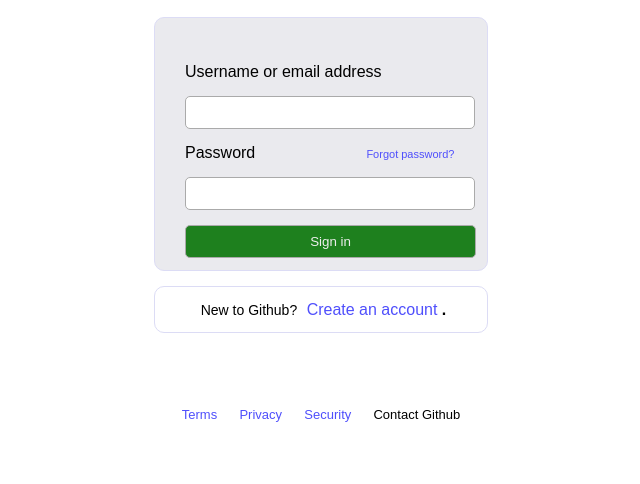
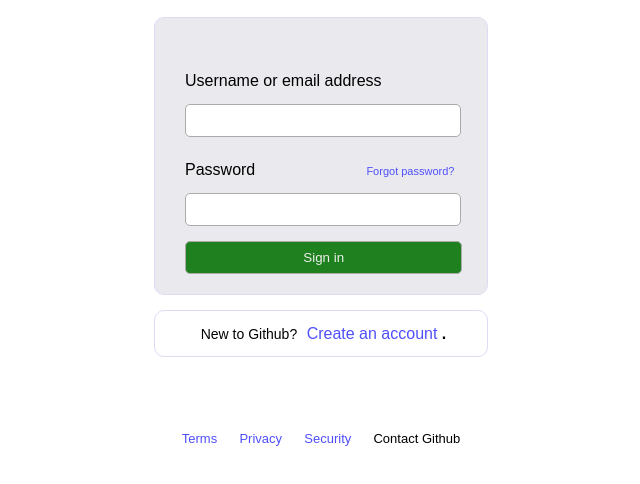
Before and after one commit to Lotacodic/github-login-page-recreated, a plain HTML site: page index.html in a window 1280 px wide. Shown: the part 154-638 px from the top of the page, without its empty margins (319-959 px from the left). Drawn offline with Linux system fonts and the light colour scheme.

Commit message:
adjusted input and label margin

```diff
--- a/index.html
+++ b/index.html
@@ -4,7 +4,7 @@
     <meta charset="UTF-8">
     <meta http-equiv="X-UA-Compatible" content="IE=edge">
     <meta name="viewport" content="width=device-width, initial-scale=1.0">
-    <title>Sign in to Github</title>
+    <title>Sign in to GitHub . GitHub</title>
     <link rel="stylesheet" href="style.css">
     <link rel="icon" href="/images/[removal.ai]_tmp-62fe36f35282a.png">
 </head>
--- a/style.css
+++ b/style.css
@@ -20,7 +20,7 @@ form{
     padding: 30px;
     border-radius: 10px;
     background-color: rgb(234, 234, 238);
-    height: 12em;
+    height: 13.5em;
     width: 17em;
 }
 div.form {
@@ -55,8 +55,8 @@ h2{
 .login{
     margin-left: 0;
     font-size: 16px;
-    margin-top: 15px ;
-    margin-bottom: 15px;
+    margin-top: 24px ;
+    margin-bottom: 14px;
 }
 .pwd{
     font-size: 11px;
@@ -67,7 +67,7 @@ h2{
     text-decoration: none;
 }
 input {
-    width: 100%;
+    width: 95%;
     border: 1px solid #aaa;
     border-radius:5px ;
     padding: 8px;
@@ -79,7 +79,7 @@ input:focus{
 
 button {
     margin-top: 15px;
-    width: 107%;
+    width: 102%;
     padding: 8px;
     border-radius: 5px;
     border: 1px solid #aaa;
```
